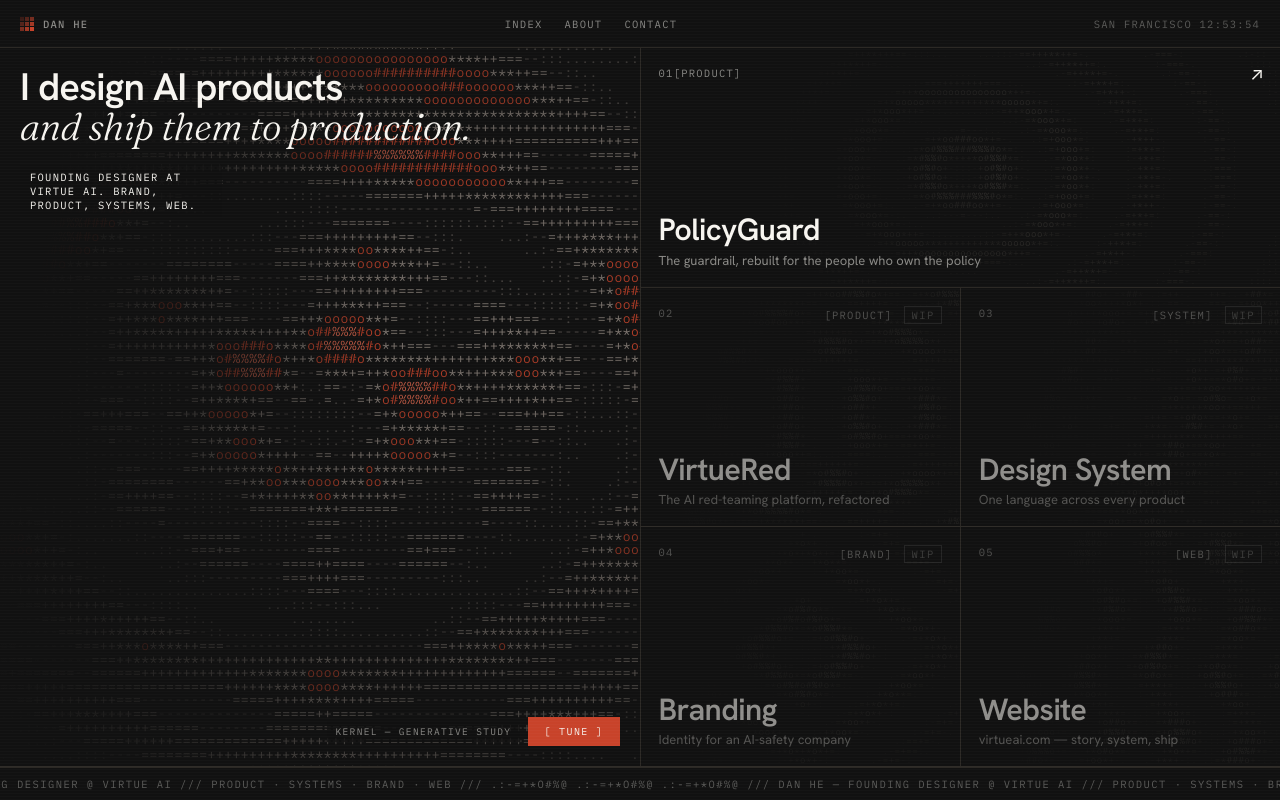
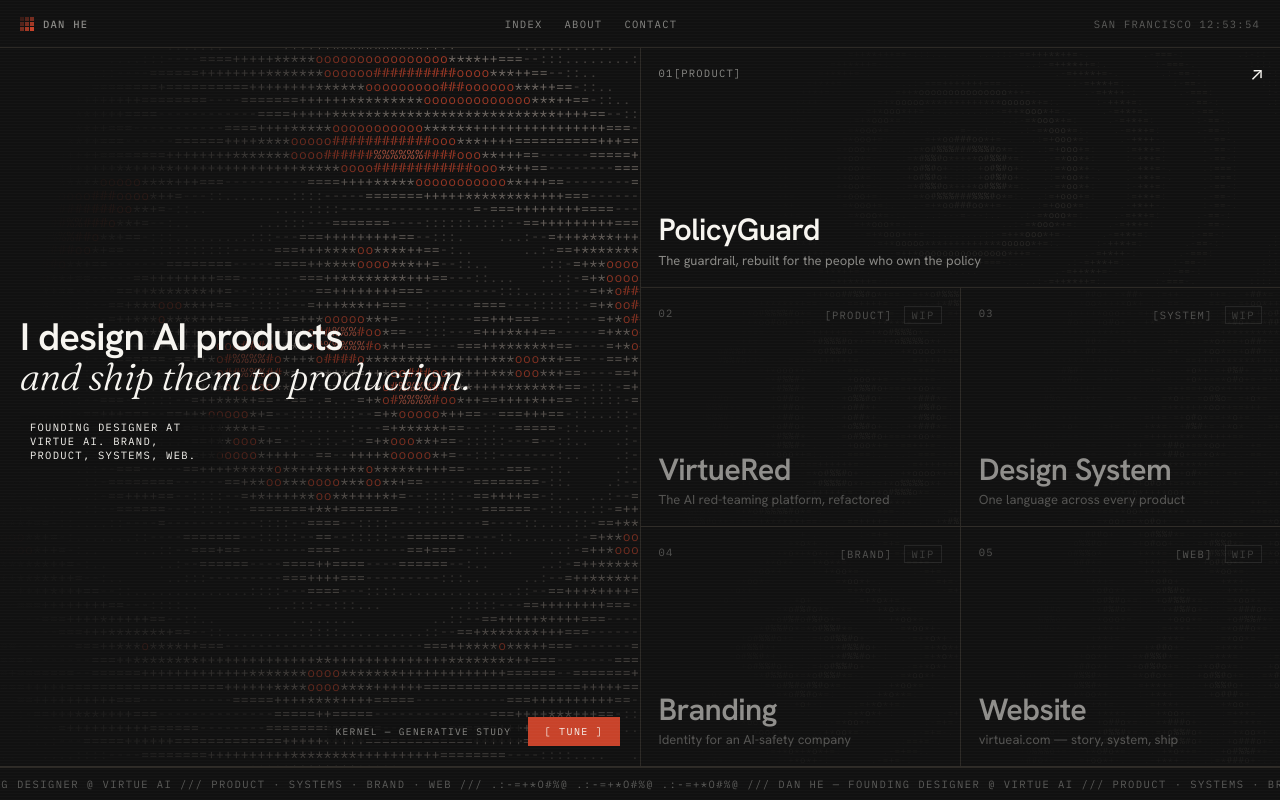
Before and after one commit to danhe-blip/potfolio, a React (Vite) app: page / in a window 1280 px wide. Built offline with nearby package versions, Linux system fonts and the light colour scheme.

Commit message:
Center hero text block and rebalance the hero gradient

```diff
--- a/src/index.css
+++ b/src/index.css
@@ -223,9 +223,9 @@ img { max-width: 100%; display: block; }
   padding: 20px;
   background:
     linear-gradient(90deg, rgba(17, 17, 17, 0.6), rgba(17, 17, 17, 0) 55%),
-    linear-gradient(180deg, rgba(17, 17, 17, 0.25), rgba(17, 17, 17, 0.05) 40%, rgba(17, 17, 17, 0.55));
+    linear-gradient(180deg, rgba(17, 17, 17, 0.12), rgba(17, 17, 17, 0.34) 48%, rgba(17, 17, 17, 0.55));
 }
-.hero-lede { display: flex; flex-direction: column; align-items: flex-start; gap: 18px; }
+.hero-lede { display: flex; flex-direction: column; align-items: flex-start; gap: 18px; margin-top: auto; margin-bottom: auto; }
 .hero-title {
   font-size: clamp(26px, 3vw, 42px);
   line-height: 1.02;
```
